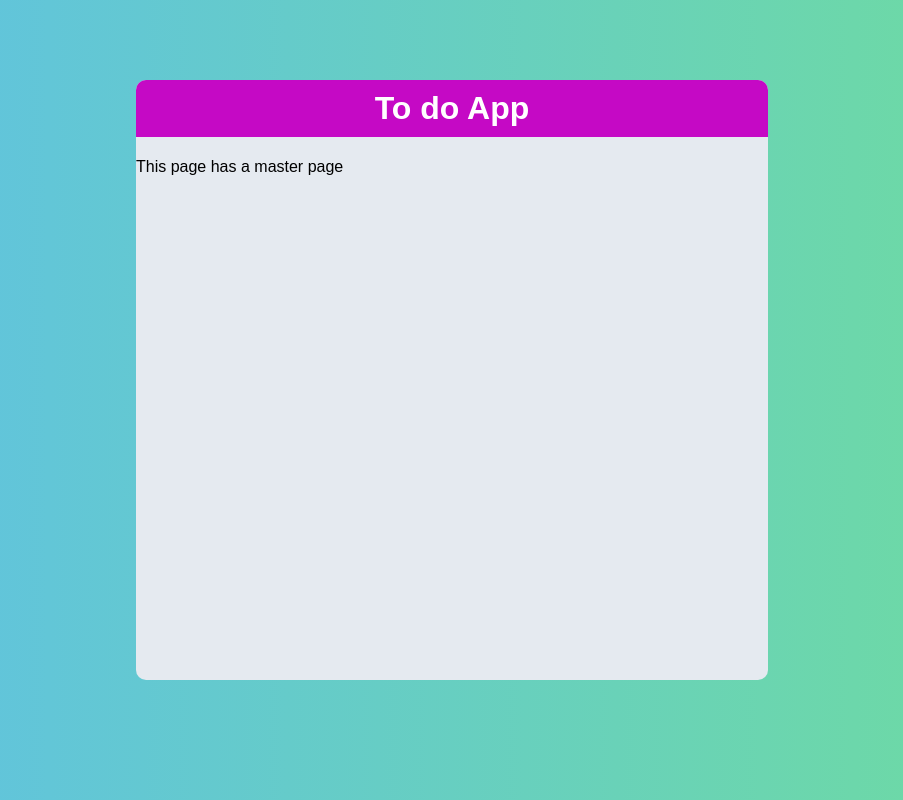
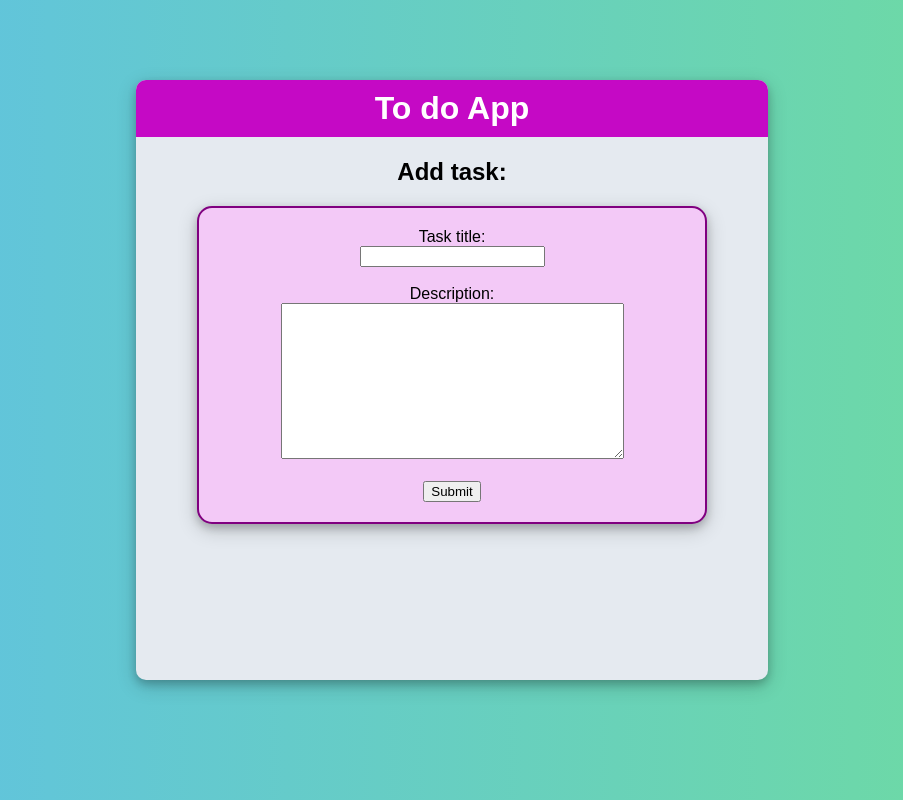
Before and after one commit to wuerte/To-do-app-django, a Django app: template django_to_do/app_to_do/templates/add_task.html in a window 1280 px wide. Shown: the whole page, without its empty margins (188-1091 px from the left). Run offline with Django 3.2, Linux system fonts and the light colour scheme; the template is opened without the code that fills it, so the values that code supplies are empty.

Commit message:
Task adding conifured

```diff
--- a/django_to_do/app_to_do/static/style.css
+++ b/django_to_do/app_to_do/static/style.css
@@ -19,6 +19,7 @@ body {
     margin-top: 80px;
     border-radius: var(--borRad);
     min-height: 600px;
+    box-shadow: 0 4px 8px 0 rgba(0, 0, 0, 0.2), 0 6px 20px 0 rgba(0, 0, 0, 0.19);
 }
 
 
@@ -117,6 +118,25 @@ h1 {
     z-index: 1;
 }
 
+h2 {
+    text-align: center;
+}
+
+#add-task-form {
+    padding-top: 20px;
+    padding-bottom: 20px;
+    border: 2px solid purple;
+    width: 80%;
+    margin: auto;
+    text-align: center;
+    background-color: rgb(243, 201, 247);
+    border-radius: 15px;
+    box-shadow: 0 4px 8px 0 rgba(0, 0, 0, 0.2), 0 6px 20px 0 rgba(0, 0, 0, 0.19);
+
+}
+
+
+
 a:link { text-decoration: none; }
 
 
--- a/django_to_do/app_to_do/templates/add_task.html
+++ b/django_to_do/app_to_do/templates/add_task.html
@@ -1,5 +1,22 @@
 {% extends 'temp1.html' %}
 
 {% block content %}
-  <p>This page has a master page</p>
+
+  <h2>Add task:</h2>
+
+  <div id="add-task-form">
+    <form action="add_task_record" method="post">
+      {% csrf_token %}
+      Task title:<br>
+      <input name="title" type="text">
+      <br><br>
+      Description:<br>
+      <textarea name="description" rows="10" cols="40"></textarea>
+      <br><br>
+      <input type="submit" value="Submit">
+    </form>
+  </div>
+
+
+
 {% endblock %}
--- a/django_to_do/app_to_do/urls.py
+++ b/django_to_do/app_to_do/urls.py
@@ -4,4 +4,5 @@ from . import views
 urlpatterns = [
     path('', views.index, name='index'),
     path('add_task', views.add_task, name='add_task'),
+    path('add_task_record', views.add_task_record, name='add_task_record'),
 ]
--- a/django_to_do/django_to_do/settings.py
+++ b/django_to_do/django_to_do/settings.py
@@ -11,6 +11,7 @@ https://docs.djangoproject.com/en/4.1/ref/settings/
 """
 
 from pathlib import Path
+import os
 
 # Build paths inside the project like this: BASE_DIR / 'subdir'.
 BASE_DIR = Path(__file__).resolve().parent.parent
```
Also changed, not shown: django_to_do/app_to_do/models.py (+8 -0 lines), django_to_do/app_to_do/views.py (+14 -1 lines), django_to_do/app_to_do/migrations/0002_task_public_date_task_status.py (added).
